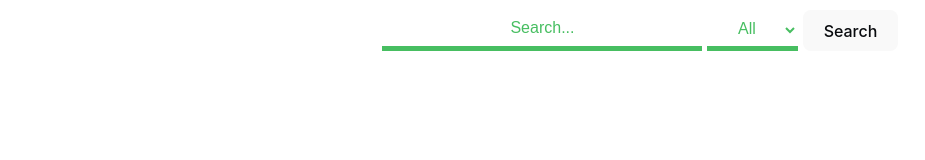
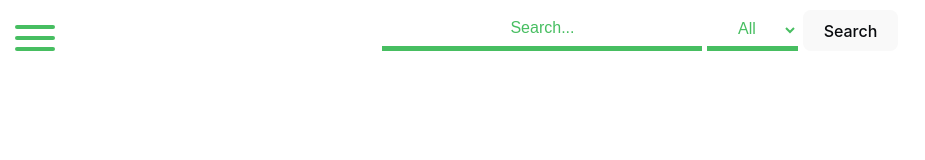
Before and after one commit to ayMissouri/What2Watch, a React (Vite) app: page / in a window 1280 px wide. Shown: the top 160 px of the page, without its empty margins (0-925 px from the left). Built offline with nearby package versions, Linux system fonts and the light colour scheme.

Commit message:
imported navbar

```diff
--- a/src/App.jsx
+++ b/src/App.jsx
@@ -1,6 +1,7 @@
 import { useState } from "react";
 import "./App.css";
 import Modal from "./components/modal";
+import Navbar from "./components/navbar";
 
 function App() {
   const [currentSearch, setCurrentSearch] = useState();
@@ -54,6 +55,8 @@ function App() {
       {openModal && (
         <Modal closeModal={setOpenModal} selectedMovie={selectedMovie} />
       )}
+
+      <Navbar autoComplete={autoComplete} getList={getList} />
 
       <div className="search">
         <input
```
